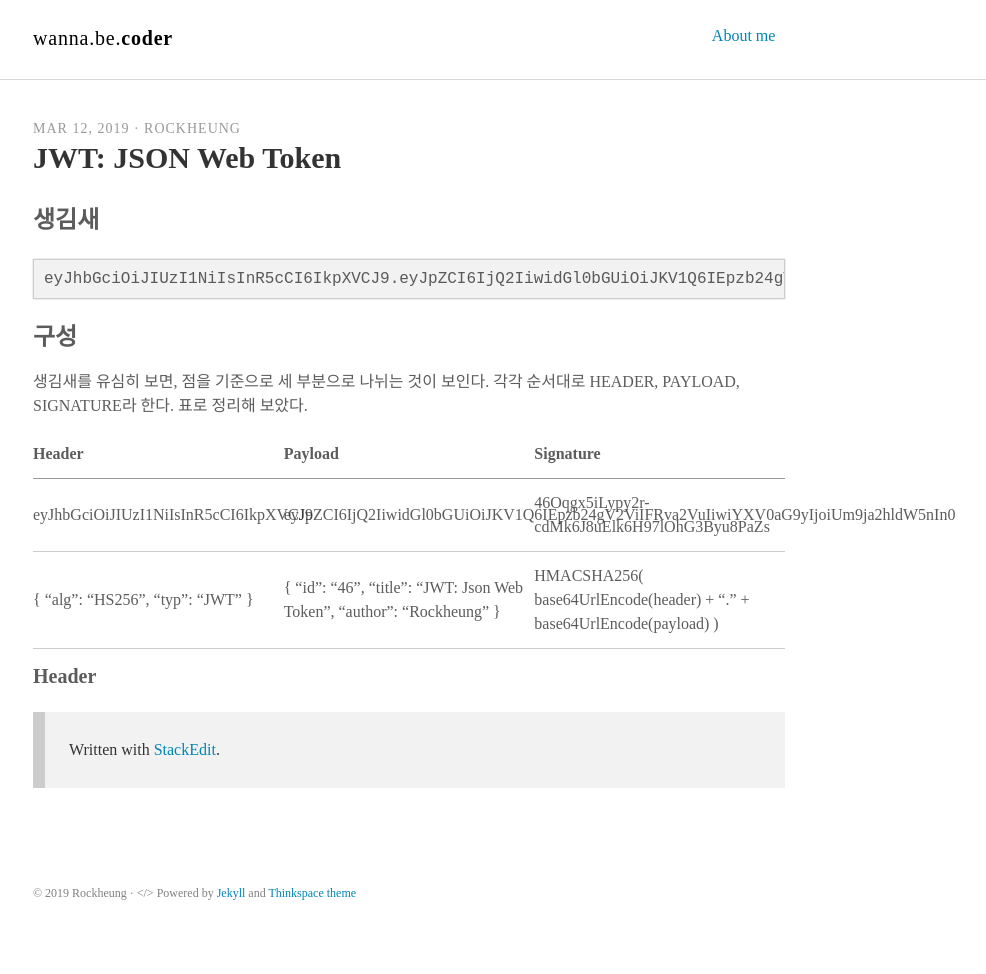
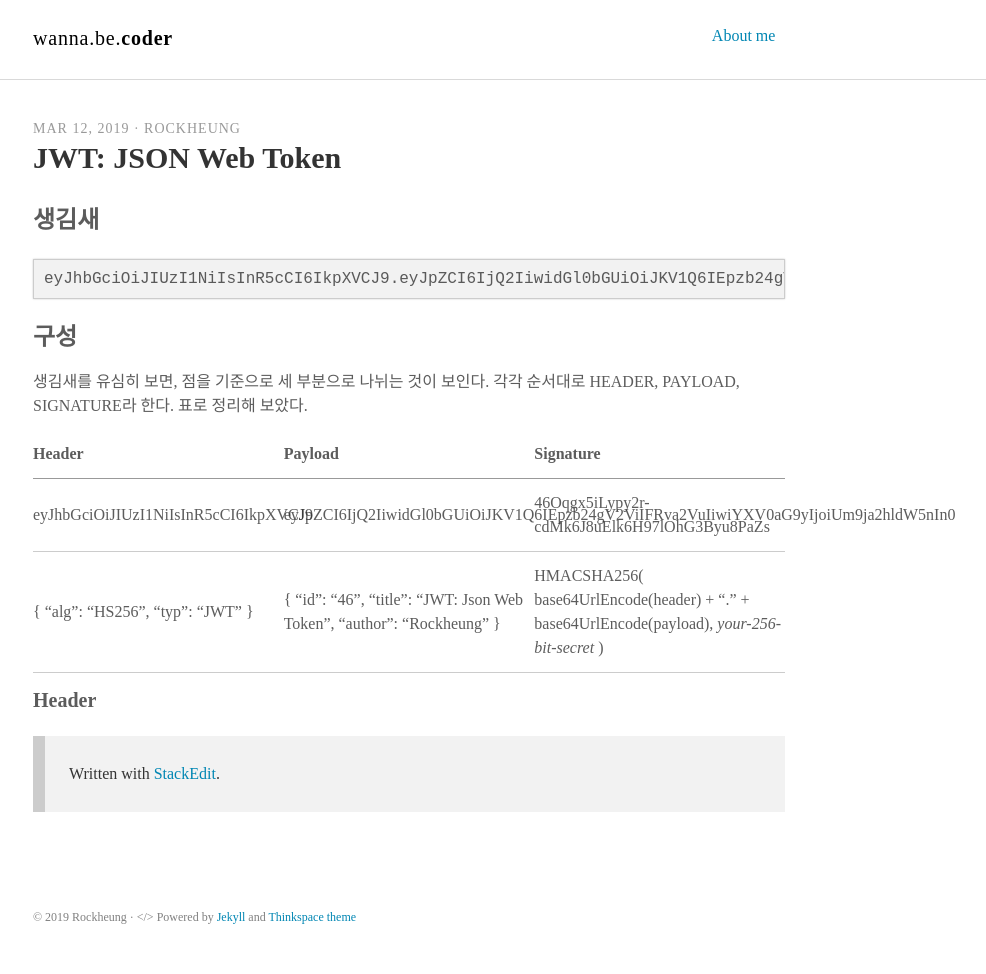
Before and after one commit to Rockheung/rockheung.github.io, a Jekyll site: the page built from _posts/2019-03-12-JWT-JSON-Web-token.md, in a window 1280 px wide. Shown: the whole page, without its empty margins (231-1217 px from the left). Built offline with Jekyll 4.4.1, drawn with Linux system fonts in a browser that asks for light colours; a style sheet for code colours, icons or effects is not loaded; before the commit the page ends 950 px from its top, so only the background shows below that.

Commit message:
_posts/2019-03-12-JWT-JSON-Web-token.md updated from https://stackedit.io/

```diff
--- a/_posts/2019-03-12-JWT-JSON-Web-token.md
+++ b/_posts/2019-03-12-JWT-JSON-Web-token.md
@@ -20,7 +20,7 @@ eyJhbGciOiJIUzI1NiIsInR5cCI6IkpXVCJ9.eyJpZCI6IjQ2IiwidGl0bGUiOiJKV1Q6IEpzb24gV2V
 |Header|Payload|Signature|
 |----|----|----|
 |eyJhbGciOiJIUzI1NiIsInR5cCI6IkpXVCJ9|eyJpZCI6IjQ2IiwidGl0bGUiOiJKV1Q6IEpzb24gV2ViIFRva2VuIiwiYXV0aG9yIjoiUm9ja2hldW5nIn0|46Oqgx5iLypy2r-cdMk6J8uElk6H97lOhG3Byu8PaZs|
-|{ "alg": "HS256", "typ": "JWT" }|{ "id": "46", "title": "JWT: Json Web Token",  "author": "Rockheung" }|HMACSHA256( base64UrlEncode(header) + "." +  base64UrlEncode(payload) )|
+|{ "alg": "HS256", "typ": "JWT" }|{ "id": "46", "title": "JWT: Json Web Token",  "author": "Rockheung" }|HMACSHA256( base64UrlEncode(header) + "." +  base64UrlEncode(payload), *your-256-bit-secret* )|
 
 
 #### Header
```
